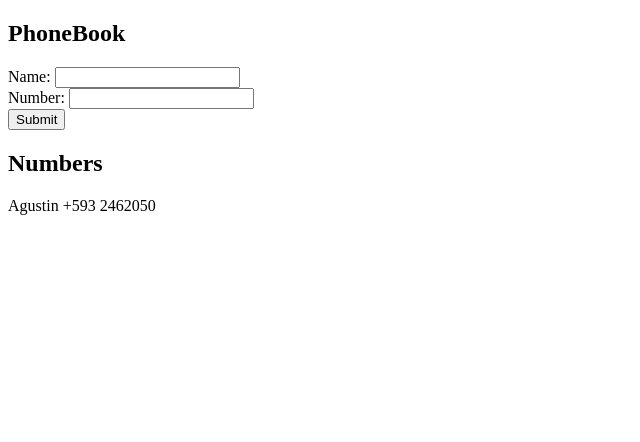
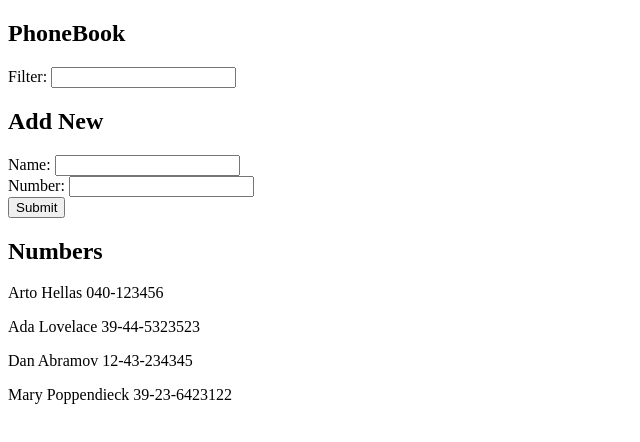
Before and after one commit to lonchanick/fullstackopen, a React (Vite) app in the folder part2/myapp/: page / in a window 1280 px wide. Shown: the top 442 px of the page, without its empty margins (0-640 px from the left). Built offline with nearby package versions, Linux system fonts and the light colour scheme.

Commit message:
exercise 2.9 done

```diff
--- a/part2/myapp/src/App.jsx
+++ b/part2/myapp/src/App.jsx
@@ -1,9 +1,20 @@
 import { useState } from "react";
 
 const App = () => {
-  const [person, setNewPerson] = useState([{ id: 0, name: "Agustin", number: "+593 2462050" }]);
+  const [person, setNewPerson] = useState([
+    { name: 'Arto Hellas', number: '040-123456', id: 1 },
+    { name: 'Ada Lovelace', number: '39-44-5323523', id: 2 },
+    { name: 'Dan Abramov', number: '12-43-234345', id: 3 },
+    { name: 'Mary Poppendieck', number: '39-23-6423122', id: 4 }
+  ]);
+
   const [newPersonInput, setNewPersonInput] = useState("");
   const [newNumberInput, setNewNumberInput] = useState("");
+  const [filter, setFilter] = useState("");
+
+  const filterPersons = person.filter(person =>
+    person.name.toLowerCase()
+    .startsWith(filter.toLowerCase()));
 
   const onChangeNewPersonInput = (event) => {
     // console.log(event.target.value);
@@ -12,6 +23,10 @@
   const onChangeNewNumberInput = (event) => {
     // console.log(event.target.value);
     setNewNumberInput(event.target.value)
+  };
+  const onChangeFilter = (event) => {
+    console.log(event.target.value);
+    setFilter(event.target.value)
   };
 
   const onSubmitForm = (event)=>{
@@ -36,6 +51,10 @@
   return (
     <>
       <h2>PhoneBook</h2>
+      <form >
+        Filter: <input type="text" value={filter} onChange={onChangeFilter}/>
+      </form>
+      <h2>Add New</h2>
       <form onSubmit={onSubmitForm}>
         Name: <input value={newPersonInput} onChange={onChangeNewPersonInput} /><br></br>
         Number: <input value={newNumberInput} onChange={onChangeNewNumberInput} /><br></br>
@@ -43,7 +62,7 @@
       </form>
 
       <h2>Numbers</h2>
-      {person.map((person) => (
+      {filterPersons.map((person) => (
         <p key={person.id}>{person.name} {person.number}</p>
       ))}
     </>
```
